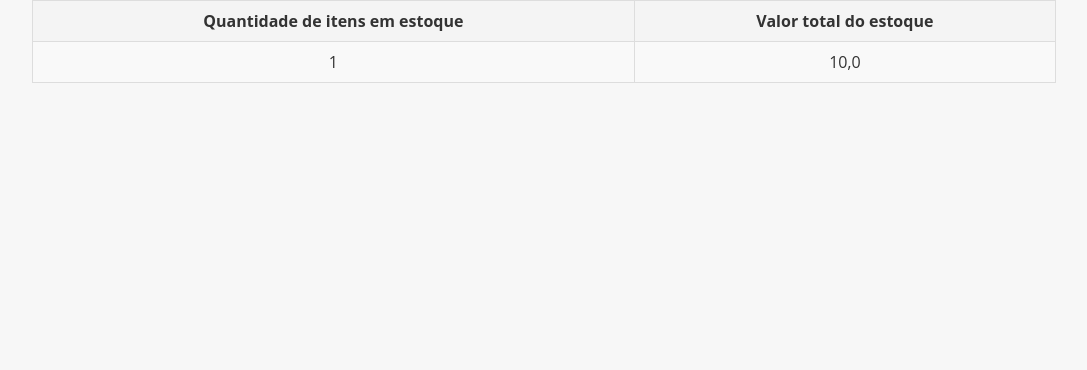
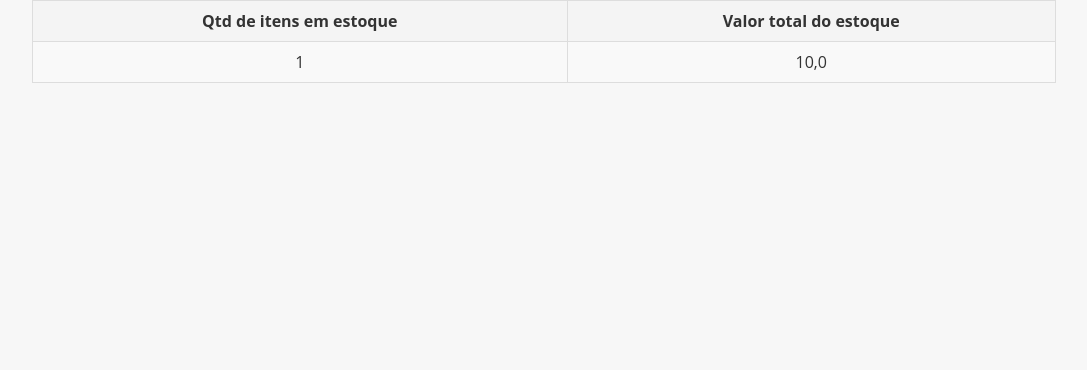
Before and after one commit to MichelWars/Projeto_loja, a Django app: page /estoque/ in a window 1280 px wide. Shown: the part 50-420 px from the top of the page, without its empty margins (96-1183 px from the left). Run offline with Django 4.2, Linux system fonts and the light colour scheme; a user stored in the database is signed in; tables that the repository leaves empty hold one stand-in row (values such as "Sample post").

Commit message:
msg estoque - testing

```diff
--- a/produtos/templates/estoque.html
+++ b/produtos/templates/estoque.html
@@ -42,7 +42,7 @@
 <main>
     <table>
         <tr>
-            <th>Quantidade de itens em estoque</th>
+            <th>Qtd de itens em estoque</th>
             <th>Valor total do estoque</th>
         </tr>
 
```
